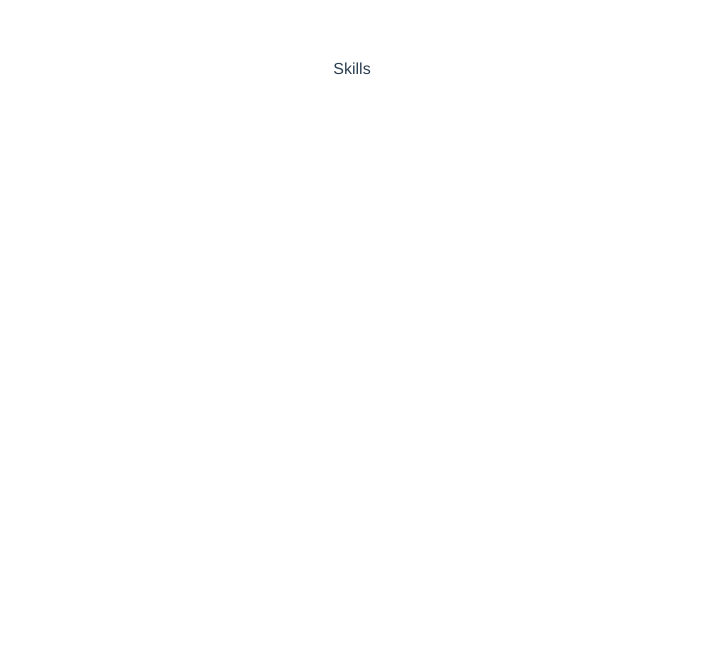
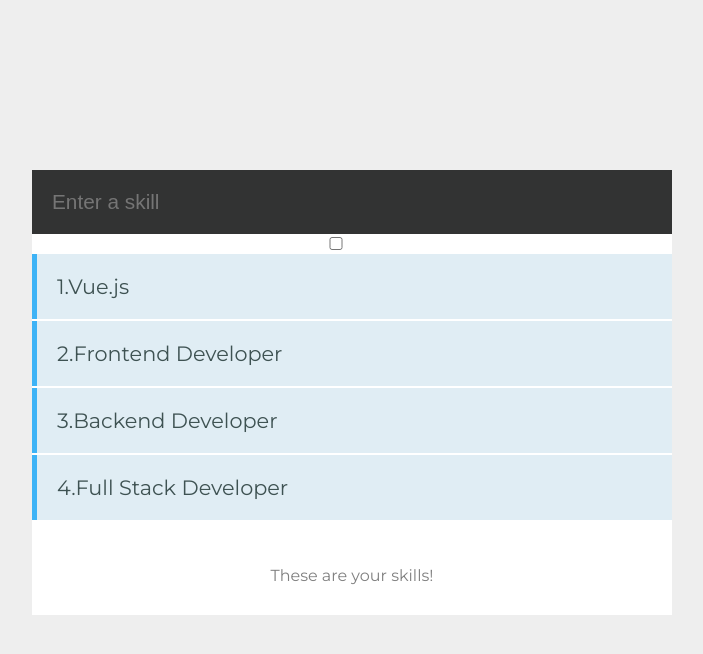
Before and after one commit to nnannaegbujiobi/vue-skills, a Vue app: page / in a window 1280 px wide. Shown: the top 654 px of the page, without its empty margins (288-991 px from the left). Built offline with nearby package versions, Linux system fonts and the light colour scheme.

Commit message:
template/methods

```diff
--- a/src/App.vue
+++ b/src/App.vue
@@ -16,12 +16,21 @@ export default {
 </script>
 
 <style>
+  @import url('https://fonts.googleapis.com/css?family=Montserrat:400,700');
+
+body {
+  background-color: #EEEEEE;
+  font-family: 'Montserrat', sans-serif;
+  display: grid;
+  grid-template-rows: auto;
+  justify-items: center;
+  align-items: center;
+}
+body, html {
+  margin: 0;
+  height: 100%;
+}
 #app {
-  font-family: 'Avenir', Helvetica, Arial, sans-serif;
-  -webkit-font-smoothing: antialiased;
-  -moz-osx-font-smoothing: grayscale;
-  text-align: center;
-  color: #2c3e50;
-  margin-top: 60px;
+    width: 50%;
 }
 </style>
--- a/src/components/Skills.vue
+++ b/src/components/Skills.vue
@@ -1,32 +1,87 @@
 <template>
   <div class="hello">
-   Skills
+    <div class="holder">
+      <form @submit.prevent="addSkill">
+      <input type="text" placeholder="Enter a skill" v-model="skill">
+      {{ skill }}
+      <input type="checkbox" id="checkbox" v-model="checked">
+      </form>
+      <!-- allows us through interperlate to display input -->
+      <ul>
+        <li v-for="(data, i) in skills" :key="i">{{i+1}}.{{data.skill}}</li>
+      </ul>
+      <p> These are your skills!</p>
+      <!-- <p v-if="skills.length >= 1">You have more than 1 skill</p>
+      <p v-else>You need more skills bro</p> -->
+    </div>
   </div>
 </template>
 
 <script>
 export default {
   name: 'Skills',
-  props: {
+  data() {
+    return {
+      checked: false,
+      skill: '',
+      skills: [
+        {"skill": "Vue.js"},
+        {"skill": "Frontend Developer"},
+        {"skill": "Backend Developer"},
+        {"skill": "Full Stack Developer"}
+      ]
 
+    }
+  },
+  methods: {
+    addSkill() {
+      this.skills.push({skill: this.skill});
+      this.skill = '';
+      // set skill to empty string so any input would work
+       console.log('This checkbox value is: '+this.checked);
+    }
   }
 }
 </script>
 
 <!-- Add "scoped" attribute to limit CSS to this component only -->
 <style scoped>
-h3 {
-  margin: 40px 0 0;
+ /* if you have a lot of css make a css file and inlude inside style tag  src="./Skills.css" scoped> */
+ .holder {
+    background: #fff;
   }
+
   ul {
+    margin: 0;
+    padding: 0;
     list-style-type: none;
-  padding: 0;
   }
-li {
-  display: inline-block;
-  margin: 0 10px;
+
+  ul li {
+    padding: 20px;
+    font-size: 1.3em;
+    background-color: #E0EDF4;
+    border-left: 5px solid #3EB3F6;
+    margin-bottom: 2px;
+    color: #3E5252;
   }
-a {
-  color: #42b983;
+
+  p {
+    text-align:center;
+    padding: 30px 0;
+    color: gray;
   }
+
+  .container {
+    box-shadow: 0px 0px 40px lightgray;
+  }
+  input {
+    width: calc(100% - 40px);
+    border: 0;
+    padding: 20px;
+    font-size: 1.3em;
+    background-color: #323333;
+    color: #687F7F;
+  }
+
  </style>
```
Lines whose indentation alone changed are shown as unchanged.
